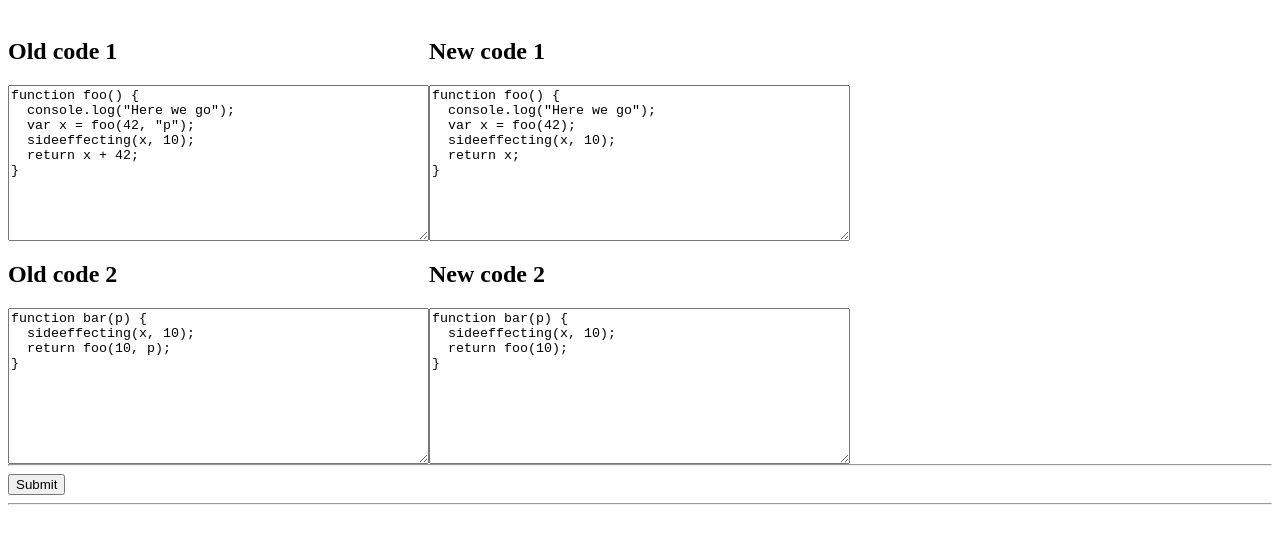
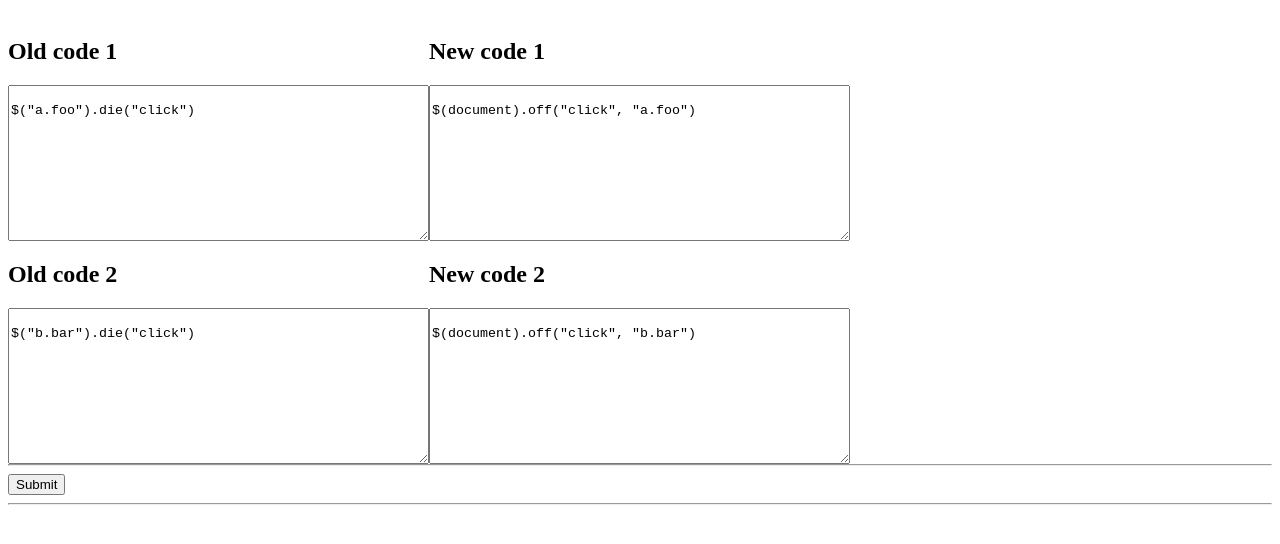
Before and after one commit to jespera/spdiff.js, a plain HTML site: page index.html in a window 1280 px wide. Shown: the part 48-592 px from the top of the page. Drawn offline with Linux system fonts and the light colour scheme.

Commit message:
Change example to more relevant
(Taken from jquery upgrade guide)

```diff
--- a/index.html
+++ b/index.html
@@ -25,42 +25,26 @@
 		<div style="float:left;">
 			<h2>Old code 1</h2>
 			<textarea rows="10" cols="50" id="oldcode1" type="text">
-function foo() {
-  console.log("Here we go");
-  var x = foo(42, "p");
-  sideeffecting(x, 10);
-  return x + 42;
-}
+				$("a.foo").die("click")
 			</textarea>
 		</div>
 		<div style="float:left;">
 			<h2>New code 1</h2>
 			<textarea rows="10" cols="50"  id="newcode1" type="text">
-function foo() {
-  console.log("Here we go");
-  var x = foo(42);
-  sideeffecting(x, 10);
-  return x;
-}
+				$(document).off("click", "a.foo")
 			</textarea>
 		</div>
 		<div style="clear:both;"></div>
 		<div style="float:left;">
 			<h2>Old code 2</h2>
 			<textarea rows="10" cols="50" id="oldcode2" type="text">
-function bar(p) {
-  sideeffecting(x, 10);
-  return foo(10, p);
-}
+				$("b.bar").die("click")
 			</textarea>
 		</div>
 		<div style="float:left;">
 			<h2>New code 2</h2>
 			<textarea rows="10" cols="50"  id="newcode2" type="text">
-function bar(p) {
-  sideeffecting(x, 10);
-  return foo(10);
-}
+				$(document).off("click", "b.bar")
 			</textarea>
 		</div>
 		<hr style="clear: both;"/>
```
